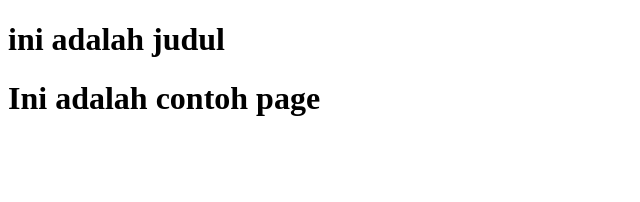
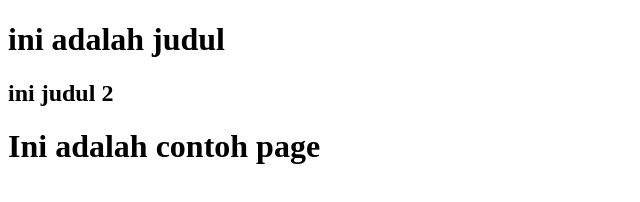
Before and after one commit to MyukaQA/testing-pages, a plain HTML site: page index.html in a window 1280 px wide. Shown: the whole page, without its empty margins (0-640 px from the left). Drawn offline with Linux system fonts and the light colour scheme.

Commit message:
update index.html

```diff
--- a/index.html
+++ b/index.html
@@ -5,6 +5,7 @@
     <meta name="viewport" content="width=device-width, initial-scale=1.0">
     <title>Testing page</title>
     <h1>ini adalah judul</h1>
+    <h2>ini judul 2</h2>
 </head>
 <body>
     <h1>Ini adalah contoh page</h1>
```
